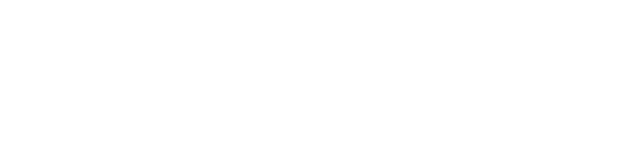
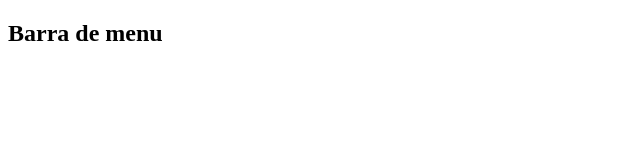
Before and after one commit to RaulSkyblue/proyectazo-web, a plain HTML site: page index.html in a window 1280 px wide. Shown: the whole page, without its empty margins (0-640 px from the left). Drawn offline with Linux system fonts and the light colour scheme.

Commit message:
barra de navegacion

```diff
--- a/index.html
+++ b/index.html
@@ -6,6 +6,7 @@
     <title>Proyectazo</title>
 </head>
 <body>
+    <h2>Barra de menu</h2>
 
 </body>
 </html>
```
